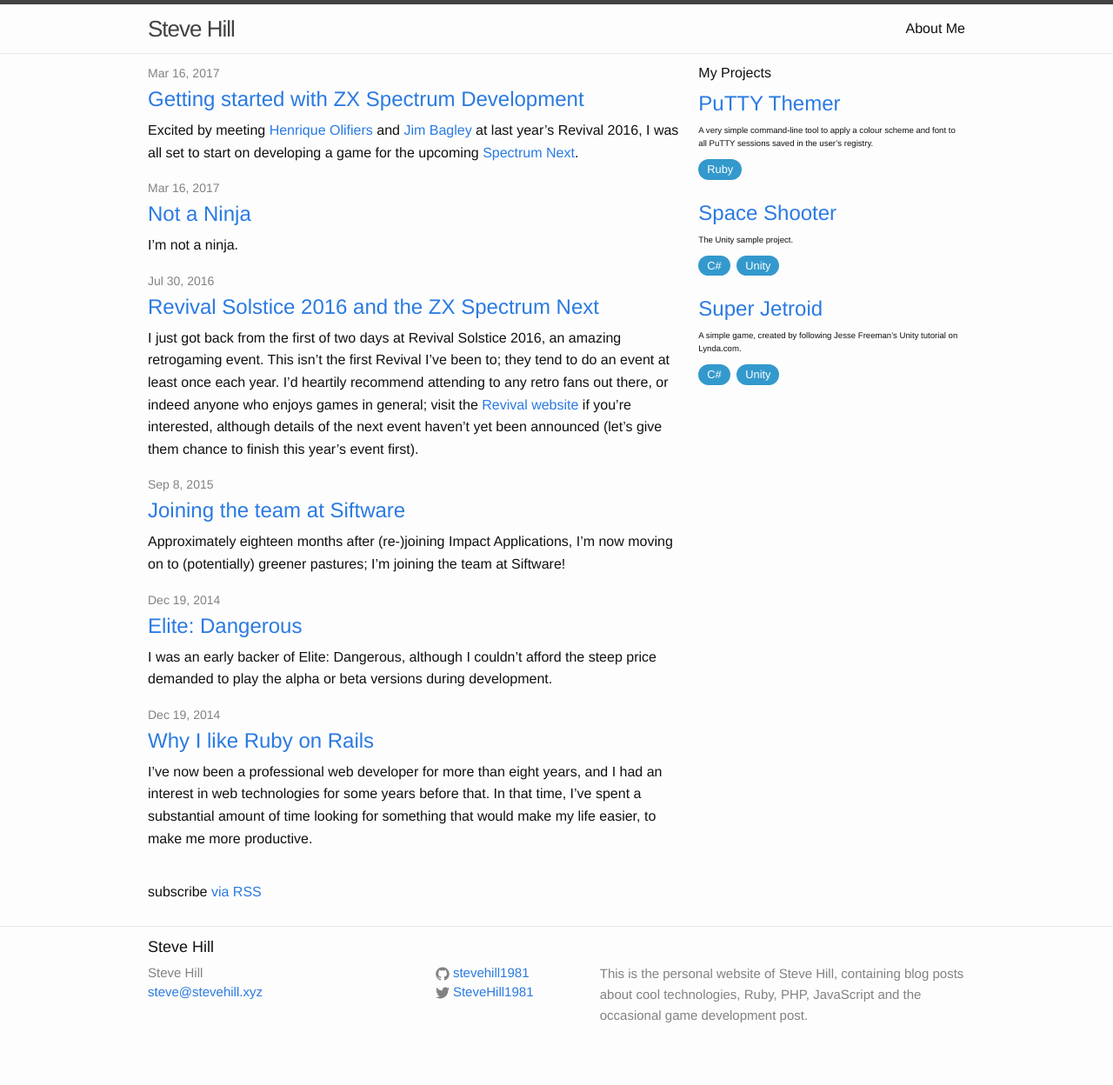
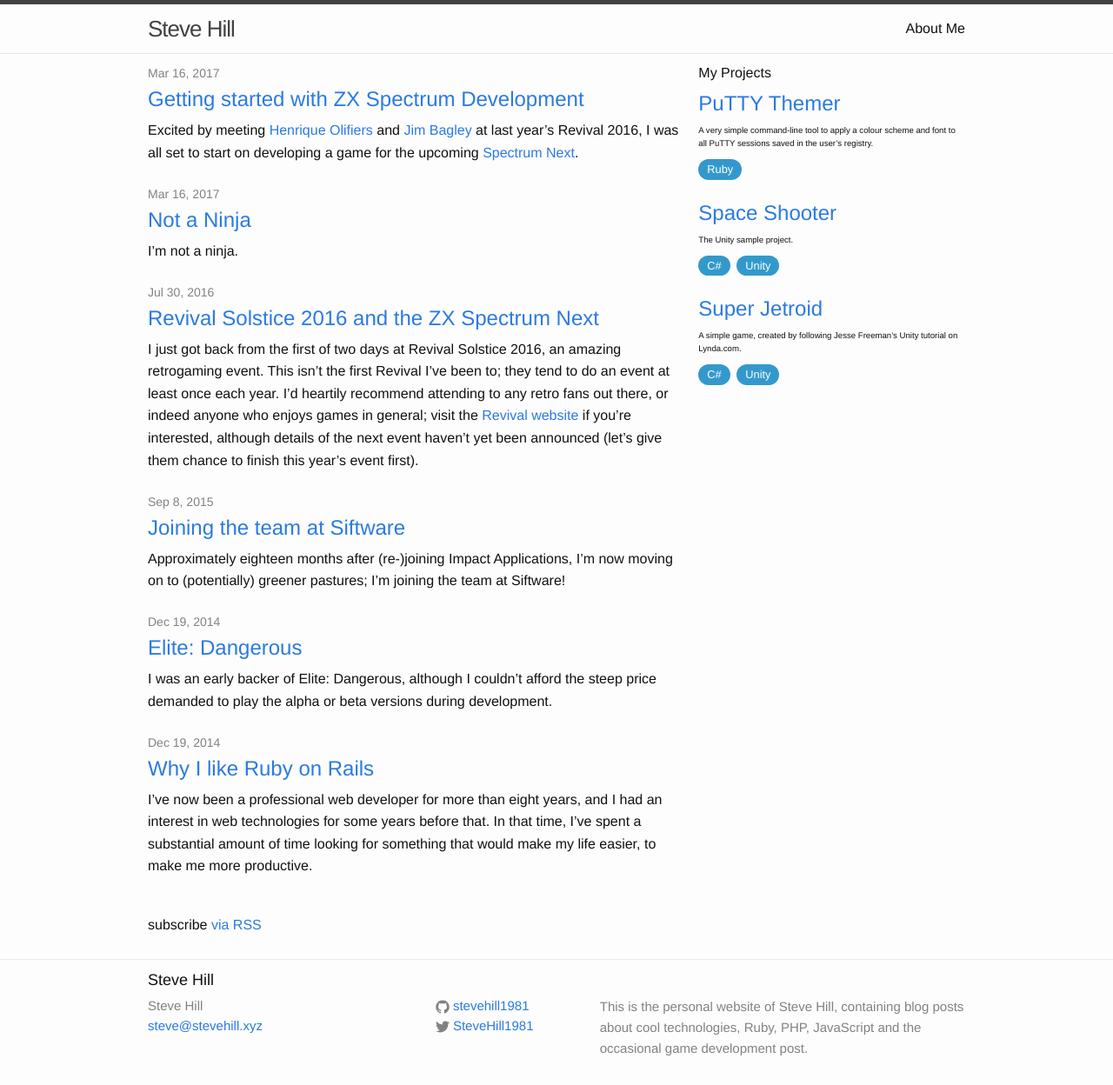
Before and after one commit to stevehill1981/stevehill1981.github.io, a Jekyll site: the page built from index.html, in a window 1280 px wide. Shown: the whole page at 87% size. Built offline with Jekyll 4.4.1, drawn with Linux system fonts in a browser that asks for light colours; before the commit the page ends 1210 px from its top, so only the background shows below that.

Commit message:
Improve spacing on homepage

```diff
--- a/css/main.scss
+++ b/css/main.scss
@@ -120,3 +120,7 @@ p {
   float: none;
   clear: both;
 }
+
+.post-list > li {
+  margin-bottom: 1.4em;
+}
```
